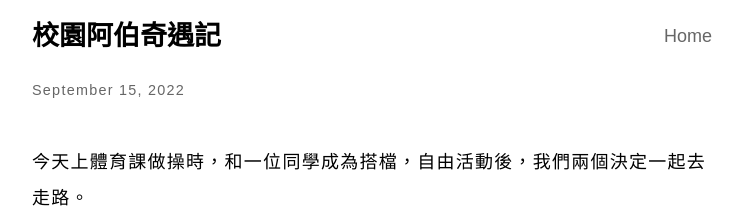
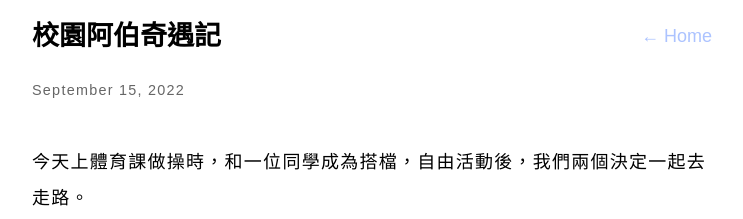
Before and after one commit to NatsuCamellia/NatsuCamellia.github.io, a Jekyll site: the page built from _posts/2022-09-15-校園阿伯奇遇記.md, in a window 1280 px wide. Shown: the top 219 px of the page, without its empty margins (268-1011 px from the left). Built offline with Jekyll 4.4.1, drawn with Linux system fonts in a browser that asks for light colours.

Commit message:
Enhance home button

```diff
--- a/_layouts/post.html
+++ b/_layouts/post.html
@@ -4,7 +4,7 @@ layout: default
 
 <header>
   <aside class="home-link">
-    <a href="{{ site.github.url }}/">Home</a>
+    <a href="{{ site.github.url }}/">← Home</a>
   </aside>
   <h1>
     {{ page.title }}
--- a/_sass/_post.scss
+++ b/_sass/_post.scss
@@ -6,7 +6,6 @@
   display: block;
   margin-bottom: 1rem;
   color: $post-date-color;
-  font-family: $sans-serif-font-family;
   font-size: 0.8rem;
 }
 
@@ -15,6 +14,10 @@
 }
 
 .home-link a {
-  color: $gray-color;
+  color: $main-color;
   text-decoration: none;
 }
+
+.home-link a:hover {
+  text-decoration: underline;
+}
```
